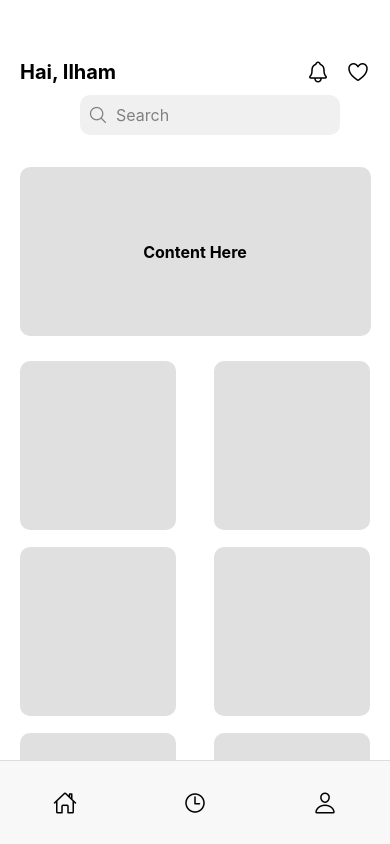
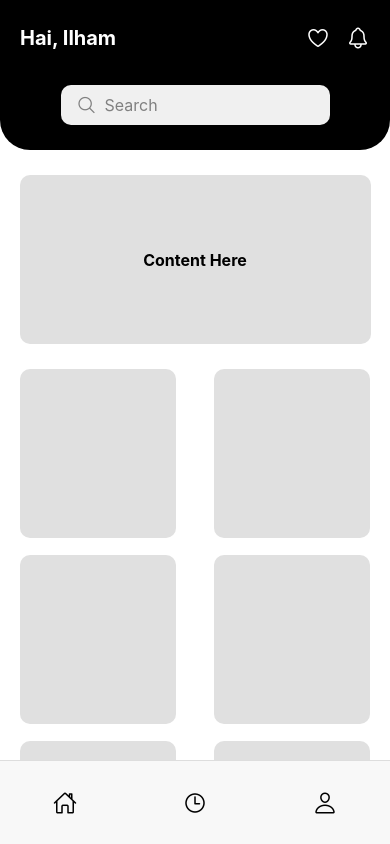
Before and after one commit to ilhamsyarief21/AlifiaPuriIndah, a React Native app: screen /Home in a window 390 px wide. Built offline with nearby package versions, Linux system fonts and the light colour scheme.

Commit message:
update header

```diff
--- a/screens/HomeScreen.js
+++ b/screens/HomeScreen.js
@@ -23,20 +23,21 @@ const HomeScreen = ({ navigation }) => {
 
   return (
     <View style={styles.container}>
-      {/* Header with Greeting and Icons */}
+      {/* Header with Greeting, Icons, and Search Bar */}
       <View style={styles.header}>
+        <View style={styles.headerTop}>
           <Text style={[styles.greeting, { fontSize: wp(windowDimensions.width > windowDimensions.height ? '4%' : '5%') }]}>
             Hai, Ilham
           </Text>
 
           {/* Icons on the right */}
           <View style={styles.iconsContainer}>
-          <Ionicons name="notifications-outline" size={24} color="black" style={styles.icon} />
-          <Ionicons name="heart-outline" size={24} color="black" style={styles.icon} />
+            <Ionicons name="heart-outline" size={24} color="white" style={styles.icon} />
+            <Ionicons name="notifications-outline" size={24} color="white" style={styles.icon} />
           </View>
         </View>
 
-      {/* Search Bar */}
+        {/* Search Bar dimasukkan ke dalam header */}
         <View style={styles.searchContainer}>
           <Ionicons name="search-outline" size={20} color="gray" style={styles.searchIcon} />
           <TextInput
@@ -44,6 +45,7 @@ const HomeScreen = ({ navigation }) => {
             placeholder="Search"
             placeholderTextColor="gray"
           />
+        </View>
       </View>
 
       {/* Content Section (ScrollView) */}
@@ -93,40 +95,46 @@ const styles = StyleSheet.create({
     backgroundColor: '#fff',
   },
   header: {
+    backgroundColor: '#000',  // Ubah latar belakang menjadi hitam
+    paddingVertical: hp('3%'), // Tambahkan padding atas dan bawah
+    borderBottomLeftRadius: 30,
+    borderBottomRightRadius: 30,
+    paddingHorizontal: wp('5%'), // Padding horizontal
+  },
+  headerTop: {
     flexDirection: 'row',
     justifyContent: 'space-between',
     alignItems: 'center',
-    marginTop: hp('7%'),
-    marginHorizontal: wp('5%'),
+    marginBottom: hp('2%'), // Tambahkan jarak di bawah teks agar tidak terlalu dekat dengan search bar
   },
   greeting: {
     fontWeight: 'bold',
+    color: '#fff',  // Ubah teks menjadi putih agar kontras dengan latar hitam
   },
   iconsContainer: {
     flexDirection: 'row',
   },
   icon: {
     marginLeft: wp('4%'), // Space between icons
+    color: '#fff',  // Ubah warna ikon menjadi putih
   },
   searchContainer: {
     flexDirection: 'row',
     alignItems: 'center',
     backgroundColor: '#f0f0f0',
     borderRadius: 10,
-    width: 260, // Ukuran lebar 232px
-    height: 40, // Ukuran tinggi 22px
-    marginHorizontal: wp('5%'),
+    width: wp('69%'), // Lebar responsif 80% dari lebar layar
+    height: 40, // Tinggi tetap
     marginTop: hp('2%'),
-    paddingHorizontal: wp('2%'),
-    left: 60,
-    bottom: 7,
+    paddingHorizontal: wp('4%'), // Padding dalam search bar
+    alignSelf: 'center', // Mengatur posisi search bar agar berada di tengah horizontal
   },
+
   searchIcon: {
     marginRight: wp('2%'),
   },
   searchInput: {
     flex: 1,
-    height: hp('5%'),
     fontSize: wp('4%'),
   },
   newContainer: {
```
Lines whose indentation alone changed are shown as unchanged.
